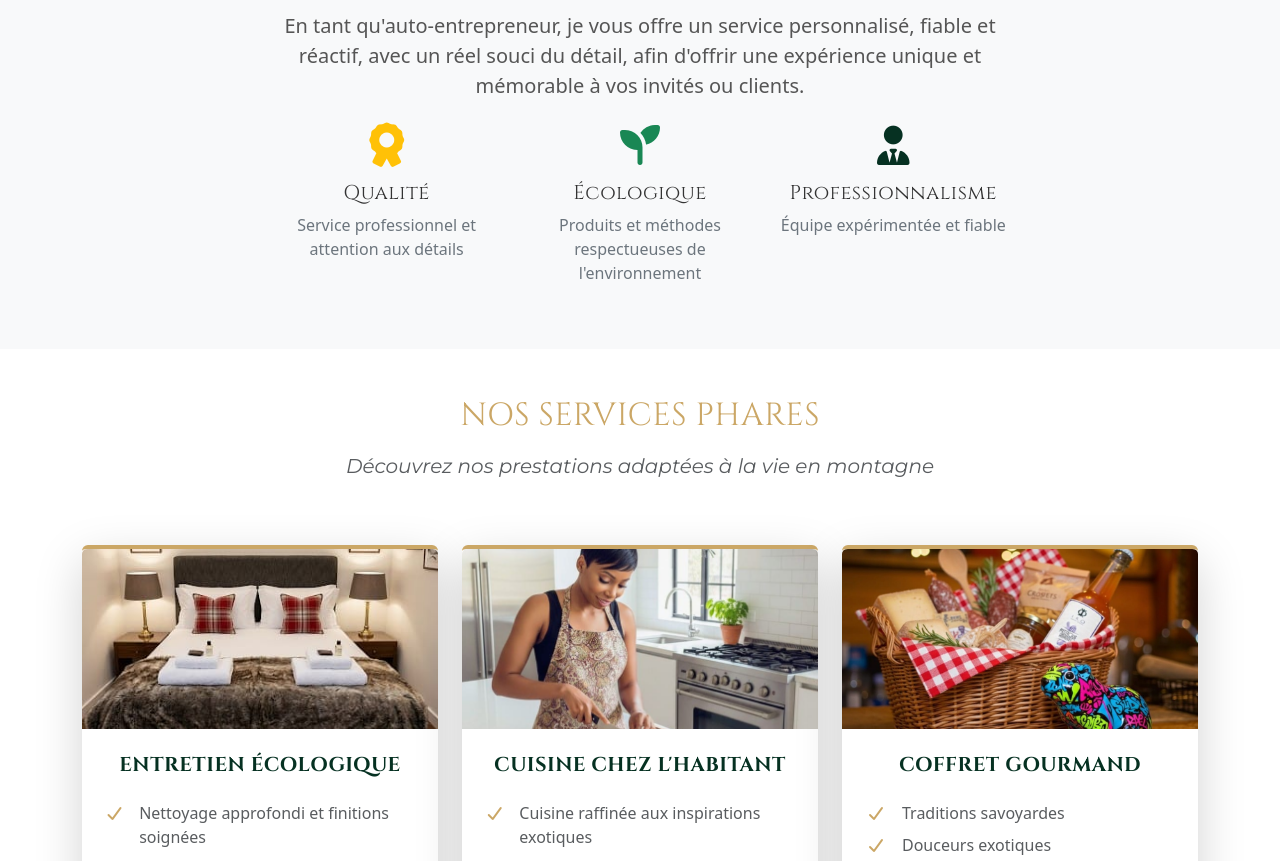
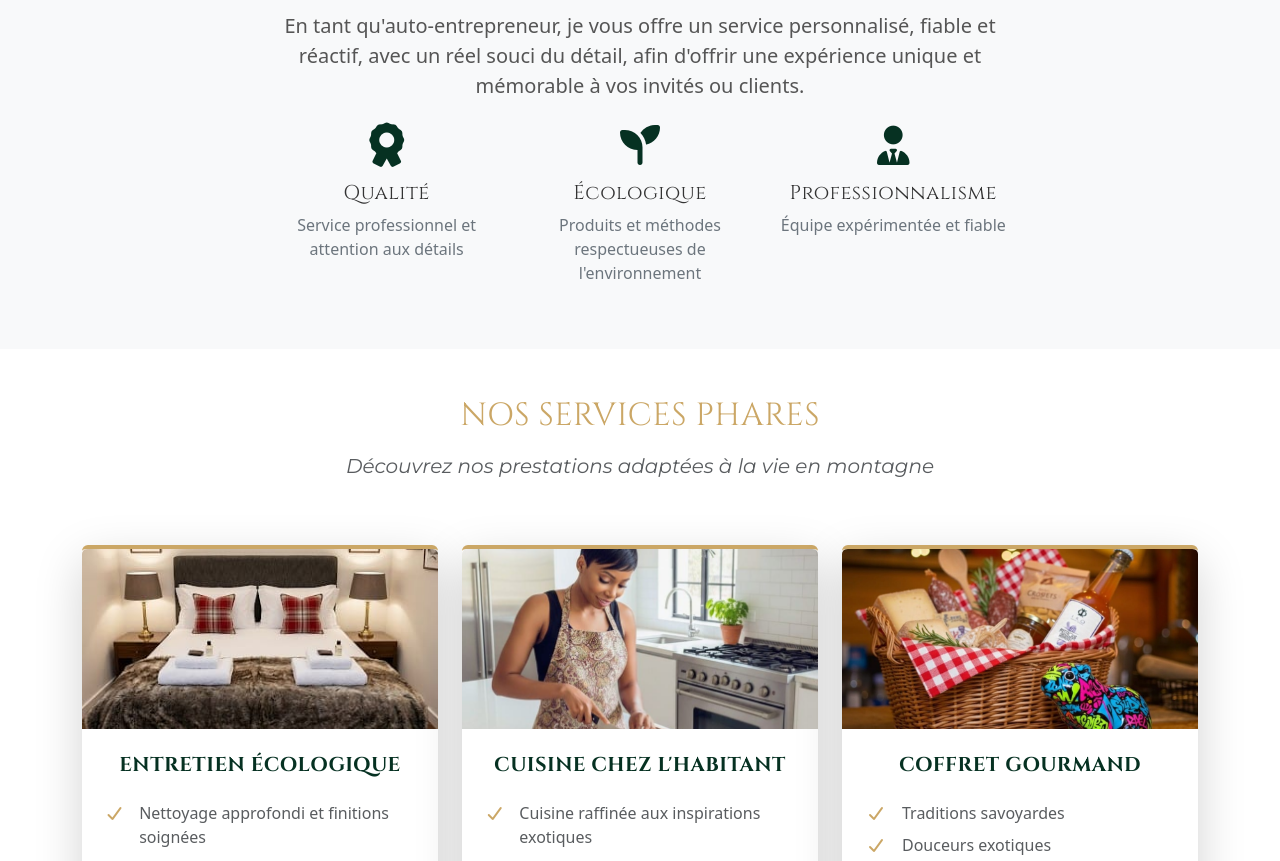
Before and after one commit to Mekkou1/clean-mountain, a Vue app: page / in a window 1280 px wide. Shown: the part 1300-2161 px from the top of the page. Built offline with nearby package versions, Linux system fonts and the light colour scheme.

Commit message:
style: unify icon colors to brand-green on homepage

```diff
--- a/src/views/HomeView.vue
+++ b/src/views/HomeView.vue
@@ -95,14 +95,14 @@ import { RouterLink } from 'vue-router'
             <div class="row g-4">
               <div class="col-md-4">
                 <div class="text-center">
-                  <i class="fas fa-award text-warning fs-1 mb-3"></i>
+                  <i class="fas fa-award text-brand-green fs-1 mb-3"></i>
                   <h5 class="text-dark">{{ $t('about_home.v1_title') }}</h5>
                   <p class="text-muted">{{ $t('about_home.v1_text') }}</p>
                 </div>
               </div>
               <div class="col-md-4">
                 <div class="text-center">
-                  <i class="fas fa-seedling text-success fs-1 mb-3"></i>
+                  <i class="fas fa-seedling text-brand-green fs-1 mb-3"></i>
                   <h5 class="text-dark">{{ $t('about_home.v2_title') }}</h5>
                   <p class="text-muted">{{ $t('about_home.v2_text') }}</p>
                 </div>
```
